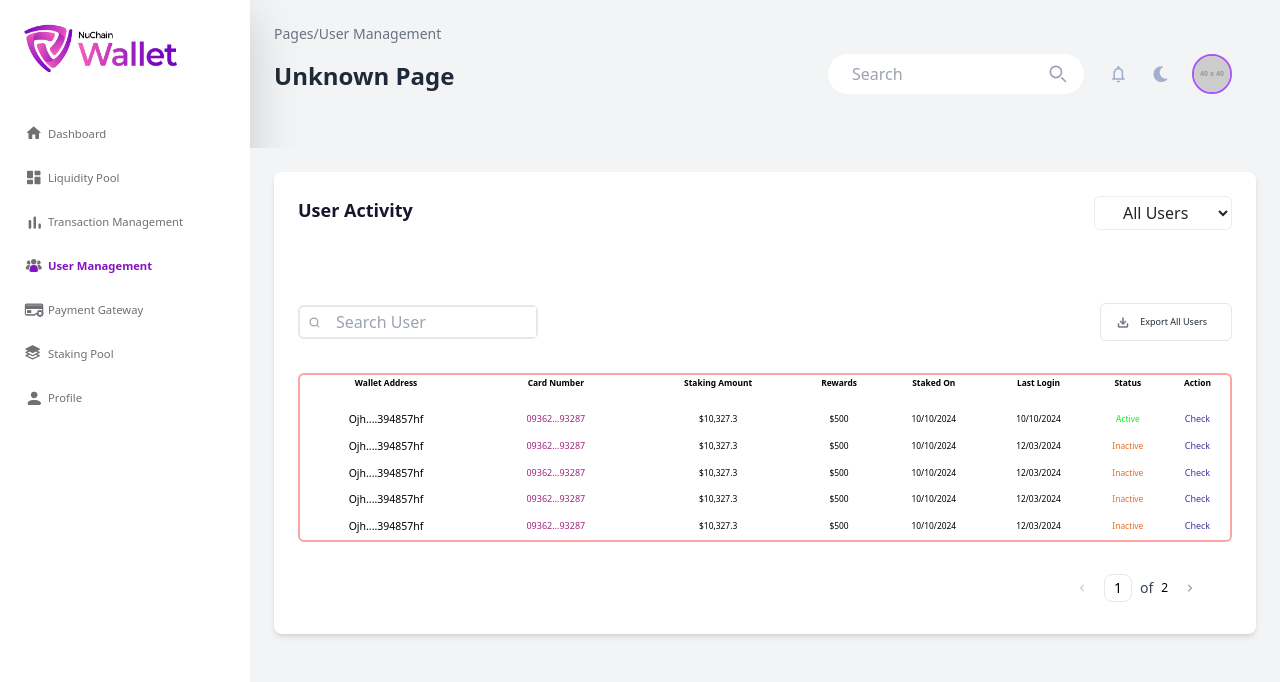
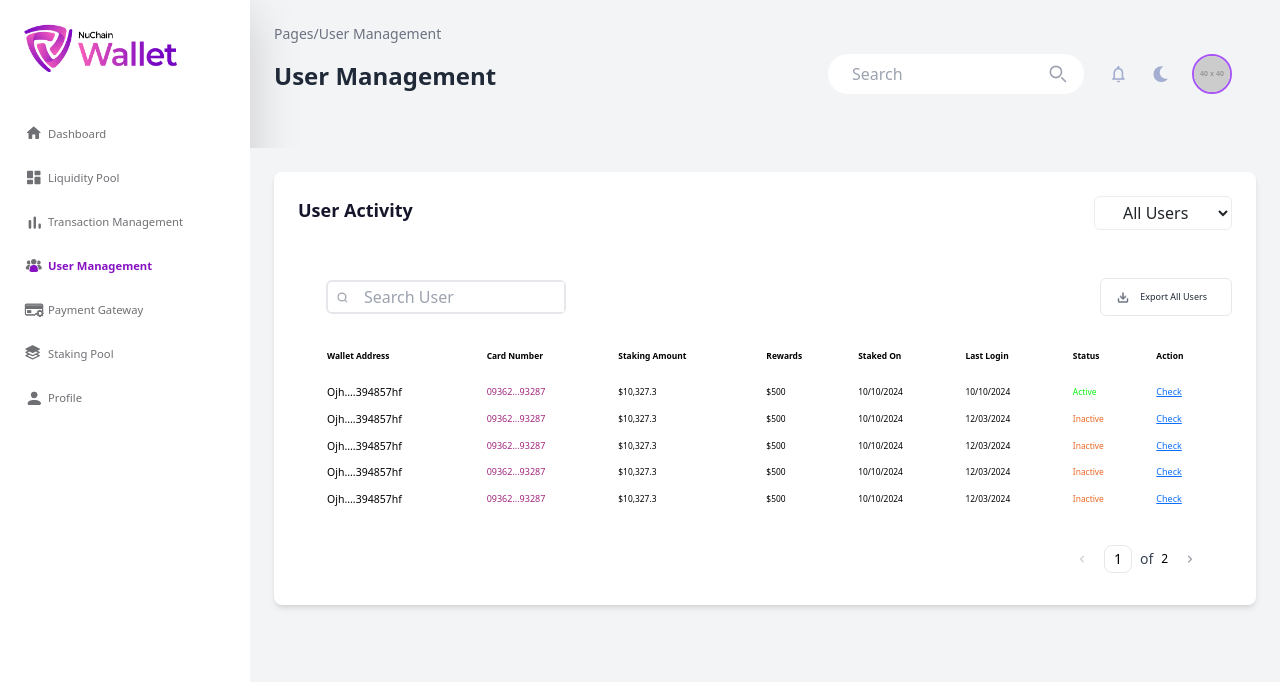
Before and after one commit to BlockonVentures/nuchain-wallet-dashboard, a React (Vite) app: page /transaction-management in a window 1280 px wide. Both pictures are taken after a click on the item "User Management". Shown: the top 682 px of the page. Built offline with nearby package versions, Linux system fonts and the light colour scheme.

Commit message:
changes done

```diff
--- a/src/base/routes/HomeRoutes.jsx
+++ b/src/base/routes/HomeRoutes.jsx
@@ -7,6 +7,7 @@ import { TransectionManageMent } from "../../pages/TransectionManageMent";
 import { UserManagement } from "../../pages/UserManagement";
 import { Payment } from "../../pages/Payment";
 import { StackingPool } from "../../pages/StackingPool";
+import { CheckUSerManageMentData } from "../../components/CheckUSerManageMentData";
 
 const HomeRoutes = () => {
   return (
@@ -19,6 +20,8 @@ const HomeRoutes = () => {
           element={<TransectionManageMent/>}
         />
         <Route path="/user-management" element={<UserManagement/>} />
+        <Route path="/check-usermanagementData" element={<CheckUSerManageMentData/>} />
+
         <Route path="/payment" element={<Payment/>} />
 
         <Route path="/staking-pool" element={<StackingPool/>} />
--- /dev/null
+++ b/src/components/CheckUSerManageMentData.jsx
@@ -0,0 +1,7 @@
+import React from 'react'
+
+export const CheckUSerManageMentData = () => {
+  return (
+    <div data-testid="checkuserManagemantData">CheckUSerManageMentData</div>
+  )
+}
--- a/src/components/Navbar.jsx
+++ b/src/components/Navbar.jsx
@@ -14,6 +14,10 @@ const Navbar = () => {
     "/": "Main Dashboard",
     "/liquidity-pool": "Liquidity Pool Management",
     "/transaction-management": "Transaction Management",
+     "/profile": "Profile Setting",
+     "/user-management": "User Management",
+     "/check-usermanagementData": "User Management",
+
     // Add more routes and titles as needed
   };
 
--- a/src/components/pofilesectiontap/PersionalInfo.jsx
+++ b/src/components/pofilesectiontap/PersionalInfo.jsx
@@ -4,9 +4,9 @@ export const PersionalInfo = () => {
 
 
   return (
-   <div className='px-8'>
+   <div className='!px-2 sm:!px-8'>
 
-     <div className="bg-white shadow-md rounded-[20px] py-4 px-3 sm:py-8 sm:px-9">
+     <div className="bg-white shadow-md rounded-[20px] py-4 px-3 sm:py-8 sm:px-9 ">
 
 
      <div className='flex flex-col justify-between gap-5 md:flex-row '>
--- a/src/pages/Signin.jsx
+++ b/src/pages/Signin.jsx
@@ -13,8 +13,6 @@ export const Signin = () => {
     className="flex items-center justify-center w-full h-full !p-2 bg-no-repeat bg-cover sm:!p-3 rounded-3xl"
     style={{ backgroundImage: `url(${login_background})`}}
   >
-
-
     <section className="w-full max-w-[646.14px] m-auto rounded-2xl">
       <div >
         {/* login and Subtitle */}
--- a/src/pages/TransectionManageMent.jsx
+++ b/src/pages/TransectionManageMent.jsx
@@ -103,7 +103,7 @@ export const TransectionManageMent = () => {
   return (
     <div
       className="container"
-      data-testid="Transaction-Management rounded-2xl border-[1.1px] border-solid border-[#ECECEC]"
+      data-testid="Transaction-Management "
     >
       <CardTransactionHistory transactions={transactions} />
 
--- a/src/pages/UserManagement.jsx
+++ b/src/pages/UserManagement.jsx
@@ -4,6 +4,7 @@ import search_userManageMent from '../../src/assets/images/search_userManageMent
 import export_userManagement from '../../src/assets/images/export_userManagement.png'
 
 import { Pagination_User_manageMent } from '../components/Pagination_User_manageMent';
+import { Link } from 'react-router-dom';
 
 
 export const UserManagement = () => {
@@ -80,7 +81,7 @@ export const UserManagement = () => {
 
 
   // table head
-  const classname="font-Poppins  font-semibold	text-[#000000] leading-[14.71px] pb-3 text-[8.41px]"
+  const classname="font-Poppins  font-semibold	text-[#000000] leading-[14.71px] pb-3 text-[8.41px] pr-4 text-left"
 
 
   return (
@@ -107,7 +108,7 @@ export const UserManagement = () => {
 
 
         {/* Search and Actions */}
- <div className="flex flex-col items-center justify-between mb-8 sm:flex-row mt-[55px]">
+ <div className="flex flex-col items-center justify-between mb-8 sm:flex-row mt-[30px] pl-7">
 
      {/* search  */}
      <div className="flex items-center pl-2 border-2 rounded-md w-60 ">
@@ -136,7 +137,7 @@ export const UserManagement = () => {
 
 
 {/* table */}
-        <div className="overflow-x-auto rounded-[6px] border-2 border-solid border-red-300">
+        <div className="overflow-x-auto rounded-[6px] pl-7">
           <table className="w-full text-center ">
             <thead >
               <tr>
@@ -153,21 +154,23 @@ export const UserManagement = () => {
             <tbody>
               {currentItems.map((user, index) => (
                 <tr key={index} className="hover:bg-gray-50" >
-                  <td className="font-medium	font-Poppins text-[10.5px] leading-[14.71px] text-[#000000]">{user.walletAddress}</td>
-                  <td className="font-medium	font-Poppins text-[9px] leading-[14.71px] text-[#A1247C] py-1.5 px-2 rounded-md"  data-testid={`user-ManageMenttt-${index}`}>{user.cardNumber}</td>
-                  <td className="font-normal	font-Poppins text-[8.41px] leading-[14.71px] text-[#000000] ">{user.stakingAmount}</td>
-                  <td className="font-normal	font-Poppins text-[8.41px] leading-[14.71px] text-[#000000] ">{user.rewards}</td>
-                  <td className="font-normal	font-Poppins text-[8.41px] leading-[14.71px] text-[#000000] ">{user.stakedOn}</td>
-                  <td className="font-normal	font-Poppins text-[8.41px] leading-[14.71px] text-[#000000] ">{user.lastLogin}</td>
+                  <td className="font-medium	font-Poppins text-[10.5px] pr-4 text-left leading-[14.71px] text-[#000000]">{user.walletAddress}</td>
+                  <td className="font-medium	font-Poppins text-[9px] leading-[14.71px] text-[#A1247C] py-1.5 pr-4 text-left rounded-md"  data-testid={`user-ManageMenttt-${index}`}>{user.cardNumber}</td>
+                  <td className="font-normal	font-Poppins text-[8.41px] leading-[14.71px] text-[#000000] pr-4 text-left">{user.stakingAmount}</td>
+                  <td className="font-normal	font-Poppins text-[8.41px] leading-[14.71px] text-[#000000] pr-4 text-left">{user.rewards}</td>
+                  <td className="font-normal	font-Poppins text-[8.41px] leading-[14.71px] text-[#000000] pr-4 text-left">{user.stakedOn}</td>
+                  <td className="font-normal	font-Poppins text-[8.41px] leading-[14.71px] text-[#000000] pr-4 text-left">{user.lastLogin}</td>
                   <td
-                  className={`font-normal font-Poppins text-[8.41px] leading-[14.71px] ${
+                  className={`font-normal font-Poppins text-[8.41px] leading-[14.71px] pr-4 text-left ${
                     user.status === 'Active' ? 'text-[#0AF414]' : 'text-[#EB6825]'
                   }`}
                   >
                     {user.status}
                   </td>
-                  <td className="font-medium	font-Poppins text-[9px] leading-[14.71px] text-[#4E2C9E] ">
-                    Check
+                  <td className="font-medium	font-Poppins text-[9px] leading-[14.71px] text-[#4E2C9E] pr-4 text-left">
+                   <Link to="/check-usermanagementData">
+                   Check
+                   </Link>
                   </td>
                 </tr>
               ))}
```
Also changed, not shown: src/components/LiquidityPoolManagement.jsx (+14 -14 lines), 2 other files (tests, documents, lock files or other folders).
